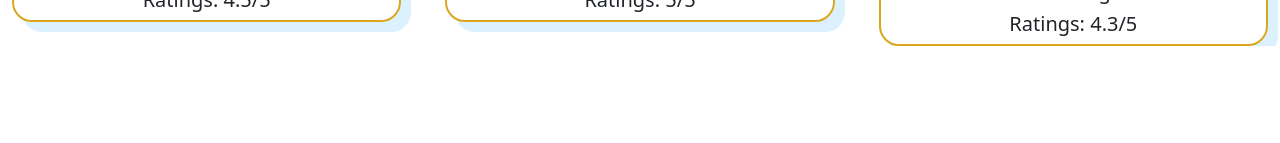
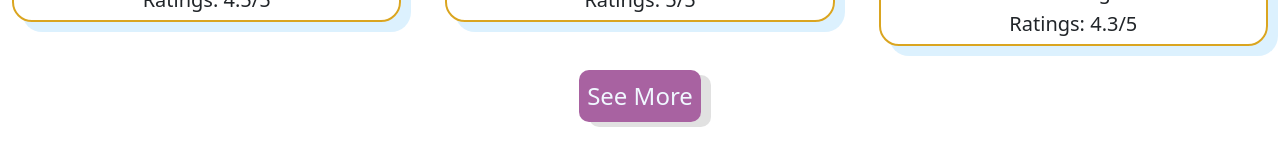
Before and after one commit to RinkuNahar/music-life, a React (Create React App) app: page / in a window 1280 px wide. Shown: the part 1050-1193 px from the top of the page. Before the commit the page ends 1096 px from the top, so only its background shows below. Built offline with nearby package versions, Linux system fonts and the light colour scheme.

Commit message:
see more button added

```diff
--- a/src/components/HomePage/HomePage.js
+++ b/src/components/HomePage/HomePage.js
@@ -34,14 +34,16 @@ const HomePage = () => {
 
         {
               products.slice(0,3).map(product=> <Product product={product} key={product.name} >
-                 <div className='review-button'>
-                 <Link to="/reviews" >
-                     <button>Review Items</button>
-                 </Link>
-                 </div>
+
               </Product>)
           }
         </section>
+
+        <div className=' mt-4 mb-4'>
+                 <Link to="/reviews" >
+                     <button className='review-button border-0 p-2'>See More</button>
+                 </Link>
+                 </div>
 
        </div>
     );
--- a/src/components/HomePage/Homepage.css
+++ b/src/components/HomePage/Homepage.css
@@ -27,5 +27,9 @@
 }
 
 .review-button{
-    display: none;
+   background-color:rgba(121, 12, 110, 0.642);
+   color: aliceblue;
+   font-size: x-large;
+   border-radius: 10px;
+   box-shadow: 10px 5px rgba(128, 128, 128, 0.237);
 }
```
